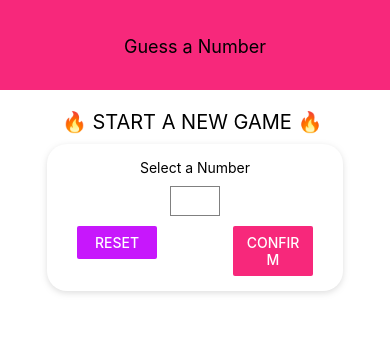
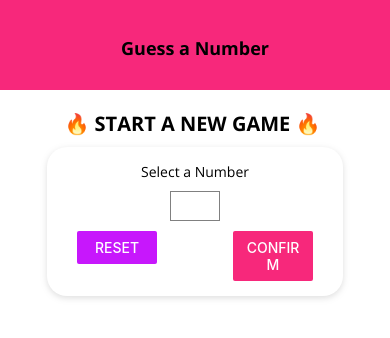
Before and after one commit to alexanderjust/expo-guesser, a React Native app: screen / in a window 390 px wide. Shown: the top 338 px of the page. Built offline with nearby package versions, Linux system fonts and the light colour scheme.

Commit message:
finished 04-24, aded BodyText, TitleText components to style text

```diff
--- a/App.js
+++ b/App.js
@@ -20,7 +20,13 @@
   const [dataLoaded, setDataLoaded] = useState(false);
 
   if (!dataLoaded) {
-    return <AppLoading startAsync={fetchFonts} onFinish={() => setDataLoaded(true)}/>;
+    return (
+      <AppLoading
+        startAsync={fetchFonts}
+        onFinish={() => setDataLoaded(true)}
+        onError={(err) => console.log(err)}
+      />
+    );
   }
 
   const configureNewGameHandler = () => {
--- /dev/null
+++ b/components/BodyText.js
@@ -0,0 +1,20 @@
+import React from "react";
+import { StyleSheet, View, Text } from "react-native";
+
+function BodyText(props) {
+  return (
+    <View>
+      <Text style={styles.body}>
+          {props.children}
+      </Text>
+    </View>
+  );
+}
+
+const styles = StyleSheet.create({
+    body: {
+        fontFamily:'open-sans',
+    }
+});
+
+export default BodyText;
--- a/components/Header.js
+++ b/components/Header.js
@@ -1,11 +1,12 @@
 import React from "react";
 import { View, Text, StyleSheet } from "react-native";
 import colors from "../constants/colors";
+import TitleText from '../components/TitleText';
 
 function Header(props) {
   return (
     <View style={styles.header}>
-      <Text style={styles.headerTitle}>{props.title}</Text>
+      <TitleText style={styles.headerTitle}>{props.title}</TitleText>
     </View>
   );
 }
@@ -17,10 +18,10 @@
     paddingTop: 36,
     backgroundColor: colors.secondary,
     alignItems: "center",
+
   },
   headerTitle: {
     color: "black",
-    fontSize: 18,
   },
 });
 export default Header;
--- /dev/null
+++ b/components/TitleText.js
@@ -0,0 +1,21 @@
+import React from "react";
+import { StyleSheet, View, Text } from "react-native";
+
+function BodyText(props) {
+  return (
+    <View>
+      <Text style={{...styles.body, ...props.style}}>
+          {props.children}
+      </Text>
+    </View>
+  );
+}
+
+const styles = StyleSheet.create({
+    body: {
+        fontFamily:'open-sans-bold',
+        fontSize: 18,
+    }
+});
+
+export default BodyText;
--- /dev/null
+++ b/constants/default-styles.js
@@ -0,0 +1,8 @@
+import { StyleSheet } from "react-native";
+
+export default StyleSheet.create({
+    bodyText: {
+        fontFamily:'open-sans',
+        color: 'red'
+    }
+})
--- a/screens/GameScreen.js
+++ b/screens/GameScreen.js
@@ -2,6 +2,7 @@
 import { StyleSheet, Text, Button, View, Alert } from "react-native";
 import NumberComponent from "../components/NumberComponent";
 import Card from "../components/Card";
+import defaultStyles from '../constants/default-styles';
 
 const generateRandomBetween = (min, max, exclude) => {
   min = Math.ceil(min);
@@ -60,7 +61,7 @@
 
   return (
     <View style={styles.screen}>
-      <Text>Oponents Guess:</Text>
+      <Text style={defaultStyles.bodyText}>Oponents Guess:</Text>
       <NumberComponent>{currentGuess}</NumberComponent>
       <Card style={styles.buttonContainer}>
         <Button title="LOWER" onPress={nextGuessHandler.bind(this, "lower")} />
--- a/screens/StartGameScreen.js
+++ b/screens/StartGameScreen.js
@@ -13,6 +13,8 @@
 import colors from "../constants/colors";
 import Input from "../components/Input";
 import NumberComponent from "../components/NumberComponent";
+import BodyText from '../components/BodyText';
+import TitleText from '../components/TitleText';
 
 const StartGameScreen = (props) => {
   const [enteredValue, setEnteredValue] = useState("");
@@ -47,7 +49,7 @@
   if (confirmed) {
     confirmedOutput = (
       <Card style={styles.summaryContainer}>
-        <Text>You selected</Text>
+        <BodyText>You selected</BodyText>
         <NumberComponent>{selectedNumber}</NumberComponent>
         <Button
           title="START GAME"
@@ -64,9 +66,9 @@
       }}
     >
       <View style={styles.screen}>
-        <Text style={styles.title}>🔥 START A NEW GAME 🔥 </Text>
+        <TitleText style={styles.title}>🔥 START A NEW GAME 🔥 </TitleText>
         <Card style={styles.inputContainer}>
-          <Text>Select a Number</Text>
+          <BodyText>Select a Number</BodyText>
           <Input
             style={styles.input}
             blurOnSubmit
@@ -118,6 +120,7 @@
   title: {
     fontSize: 20,
     marginVertical: 10,
+    fontFamily:'open-sans-bold'
   },
   button: {
     width: 80,
```
